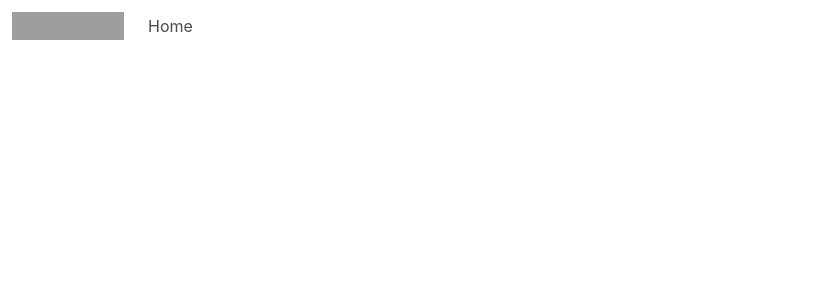
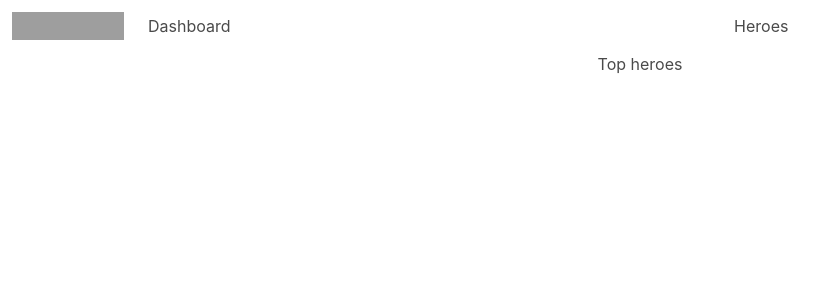
Before and after one commit to nnthanh1996/heros-editor, an Angular app: page /dashboard in a window 1280 px wide. Before the commit this address led to /. Shown: the top 300 px of the page, without its empty margins (0-839 px from the left). Built offline with nearby package versions, Linux system fonts and the light colour scheme; grey boxes are pictures that could not be loaded.

Commit message:
3 files modified, 3 added

```diff
--- a/src/app/app-routings/app-routings.module.ts
+++ b/src/app/app-routings/app-routings.module.ts
@@ -2,8 +2,12 @@
 import { CommonModule } from '@angular/common';
 import { RouterModule, Routes } from '@angular/router';
 import { HeroesComponent } from '../heroes/heroes.component';
+import { DashboardComponent } from "../dashboard/dashboard.component";
+
 const routes : Routes = [
-  {path: 'heroes', component: HeroesComponent}
+  {path: 'heroes', component: HeroesComponent},
+  {path: 'dashboard', component: DashboardComponent},
+  {path: '', redirectTo: '/dashboard', pathMatch: 'full'}
 ]
 
 @NgModule({
--- a/src/app/app.component.html
+++ b/src/app/app.component.html
@@ -13,10 +13,15 @@
 
   <div id="navbarBasicExample" class="navbar-menu">
       <div class="navbar-start is-primary">
-        <a class="navbar-item" routerLink="/heroes">
-          Home
+        <a class="navbar-item" routerLink="/dashboard">
+          Dashboard
         </a>
-    </div>
+      </div>
+      <div class="navbar-start is-primary">
+        <a class="navbar-item" routerLink="/heores">
+          Heroes
+        </a>
+      </div>
   </div>
 </nav>
 <router-outlet></router-outlet>
--- a/src/app/app.module.ts
+++ b/src/app/app.module.ts
@@ -10,10 +10,11 @@
 import { HeroesService } from './heroes.service';
 import { HeroesMessagesComponent } from './heroes-messages/heroes-messages.component';
 import { MessageService } from './message.service';
+import { DashboardComponent } from './dashboard/dashboard.component';
 
 @NgModule({
   imports:      [ BrowserModule, FormsModule, RouterModule, AppRoutingsModule ],
-  declarations: [ AppComponent, HeroesComponent, HeroesDetailsComponent, HeroesMessagesComponent ],
+  declarations: [ AppComponent, HeroesComponent, HeroesDetailsComponent, HeroesMessagesComponent, DashboardComponent ],
   bootstrap:    [ AppComponent ],
   providers: [HeroesService, MessageService]
 })
--- /dev/null
+++ b/src/app/dashboard/dashboard.component.css
@@ -0,0 +1,63 @@
+/* DashboardComponent's private CSS styles */
+[class*='col-'] {
+  float: left;
+  padding-right: 20px;
+  padding-bottom: 20px;
+}
+[class*='col-']:last-of-type {
+  padding-right: 0;
+}
+a {
+  text-decoration: none;
+}
+*, *:after, *:before {
+  -webkit-box-sizing: border-box;
+  -moz-box-sizing: border-box;
+  box-sizing: border-box;
+}
+h3 {
+  text-align: center;
+  margin-bottom: 0;
+}
+h4 {
+  position: relative;
+}
+.grid {
+  margin: 0;
+}
+.col-1-4 {
+  width: 25%;
+}
+.module {
+  padding: 20px;
+  text-align: center;
+  color: #eee;
+  max-height: 120px;
+  min-width: 120px;
+  background-color: #3f525c;
+  border-radius: 2px;
+}
+.module:hover {
+  background-color: #eee;
+  cursor: pointer;
+  color: #607d8b;
+}
+.grid-pad {
+  padding: 10px 0;
+}
+.grid-pad > [class*='col-']:last-of-type {
+  padding-right: 20px;
+}
+@media (max-width: 600px) {
+  .module {
+    font-size: 10px;
+    max-height: 75px; }
+}
+@media (max-width: 1024px) {
+  .grid {
+    margin: 0;
+  }
+  .module {
+    min-width: 60px;
+  }
+}
--- /dev/null
+++ b/src/app/dashboard/dashboard.component.html
@@ -0,0 +1,8 @@
+<h3>Top heroes</h3>
+<div class="grid grid-pad">
+  <a *ngFor="let hero of heroes" class="col-1-4">
+    <div class="module hero">
+      <h4>{{hero.name}}</h4>
+    </div>
+  </a>
+</div>
--- /dev/null
+++ b/src/app/dashboard/dashboard.component.ts
@@ -0,0 +1,21 @@
+import { Component, OnInit } from '@angular/core';
+import {Hero} from '../../assets/hero';
+import { HeroesService } from "../heroes.service";
+
+@Component({
+  selector: 'app-dashboard',
+  templateUrl: './dashboard.component.html',
+  styleUrls: ['./dashboard.component.css']
+})
+export class DashboardComponent implements OnInit {
+  heroes : Hero[] = [];
+  constructor(private heroService: HeroesService) { }
+
+  ngOnInit() {
+  }
+
+  getHeroes(): void {
+    this.heroService.getHeroes().subscribe(heroes => this.heroes = heroes.slice(1, 5));
+  }
+
+}
```
